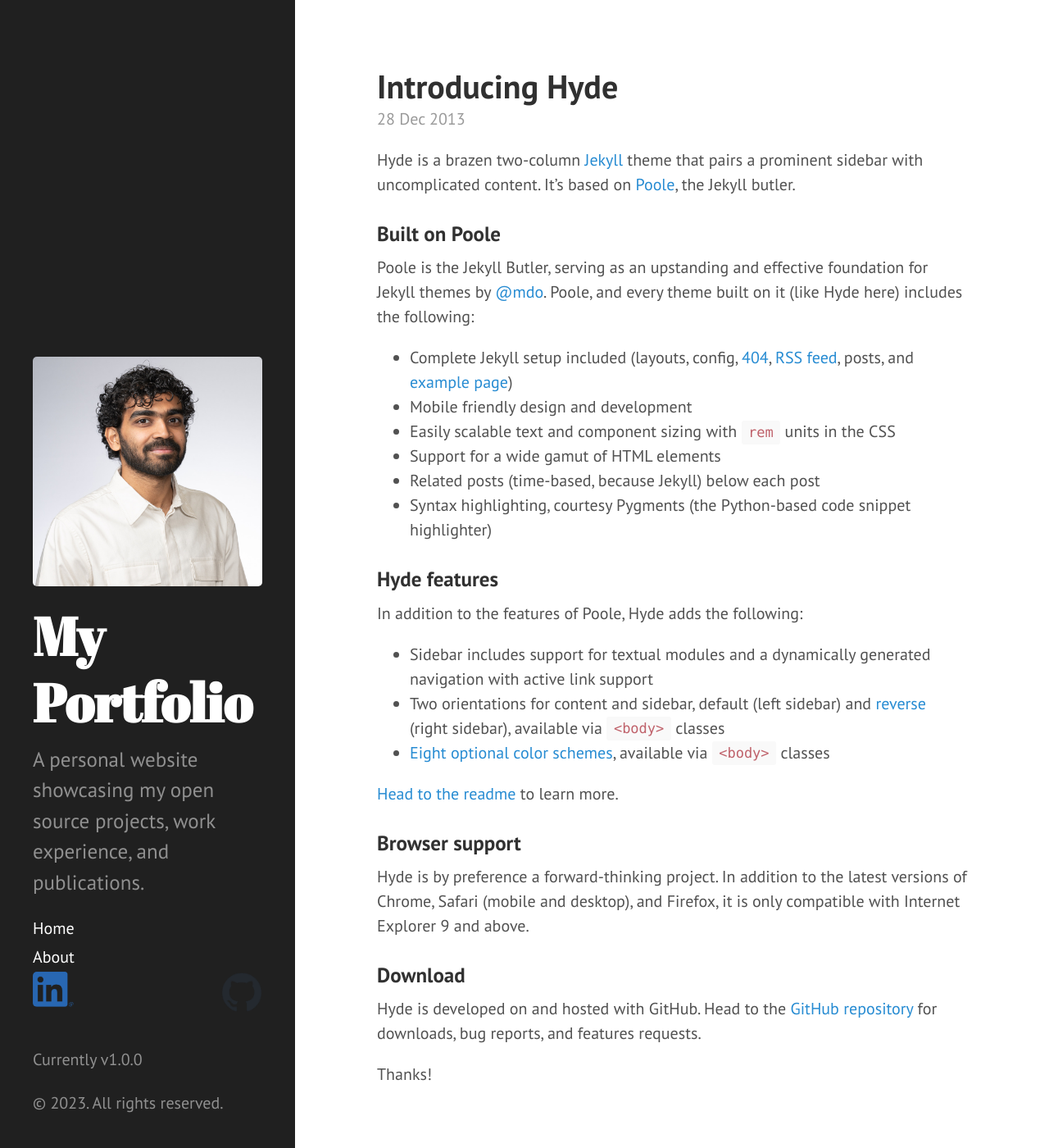
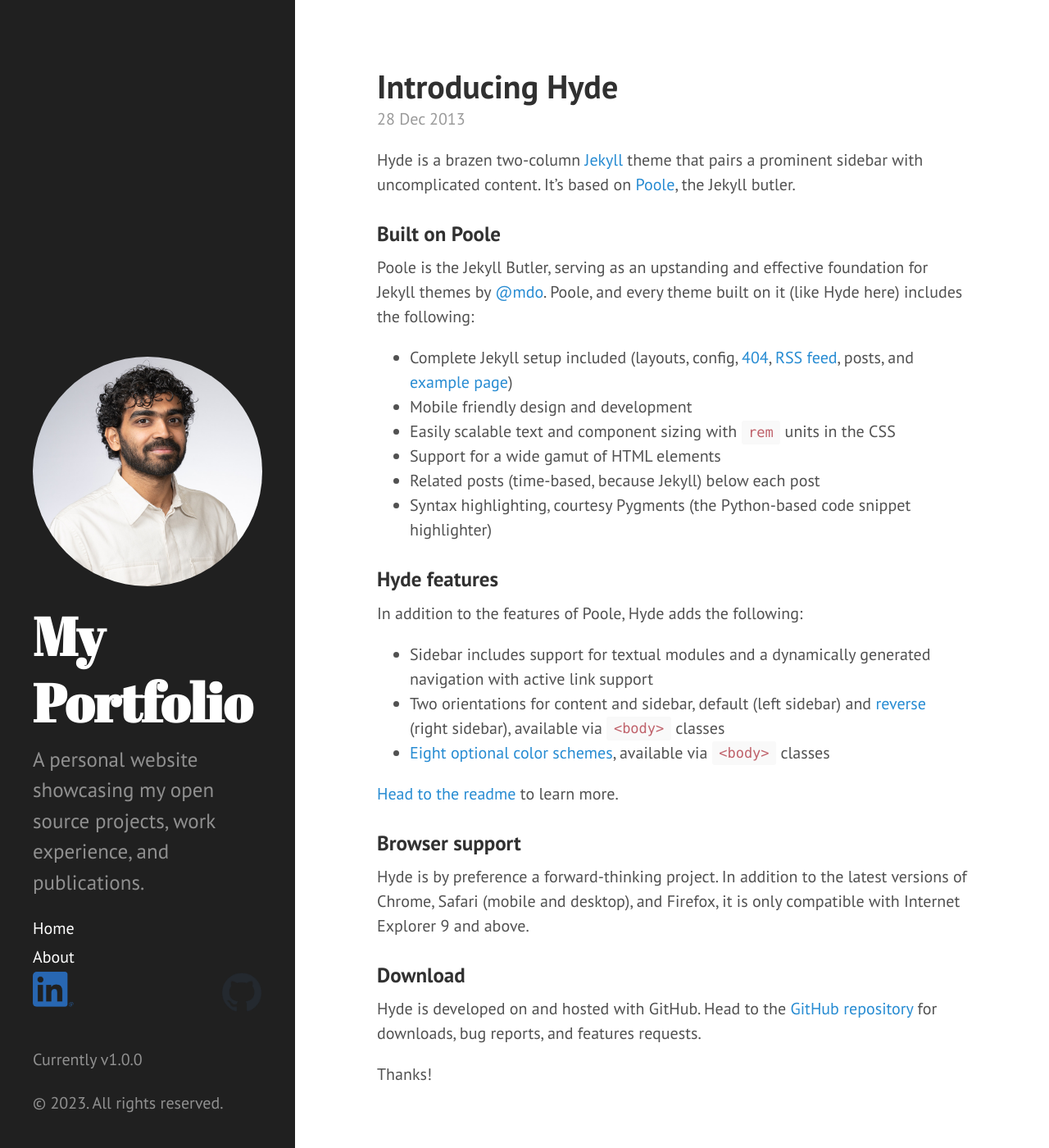
Before and after one commit to 97harsh/97harsh.github.io, a Jekyll site: the page built from index.html, in a window 1280 px wide and 1400 px high. Shown: the whole window at 82% size. Built offline with Jekyll 4.4.1, drawn with Linux system fonts in a browser that asks for light colours; Markdown is read by kramdown in place of the engine named in the settings; the list of posts is cut into pages by our own code.

Commit message:
adding my image

```diff
--- a/public/css/hyde.css
+++ b/public/css/hyde.css
@@ -87,6 +87,16 @@
 .sidebar-social {
   display: flex;
   justify-content: space-between;
+  margin-bottom: 1em;
+}
+
+/* Side bar image*/
+.sidebar-picture {
+  display: block;
+  margin: 0 auto;
+  max-width: 100%;
+  height: auto;
+  border-radius: 50%;
   margin-bottom: 1em;
 }
 
```
